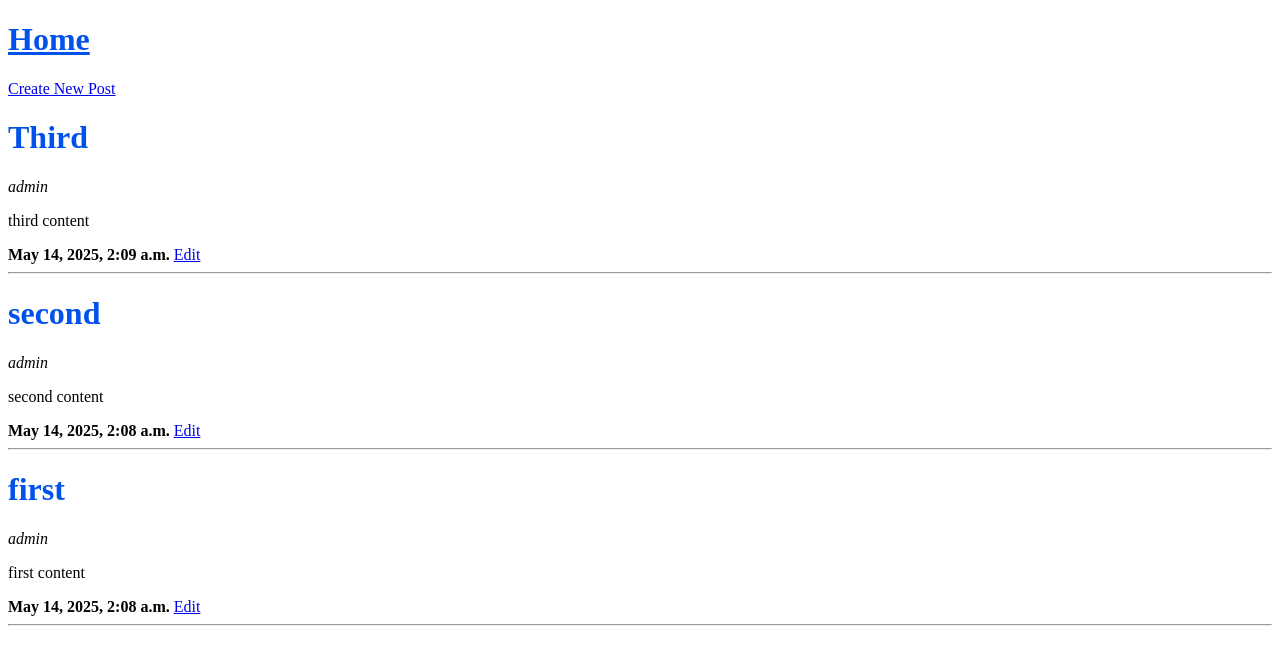
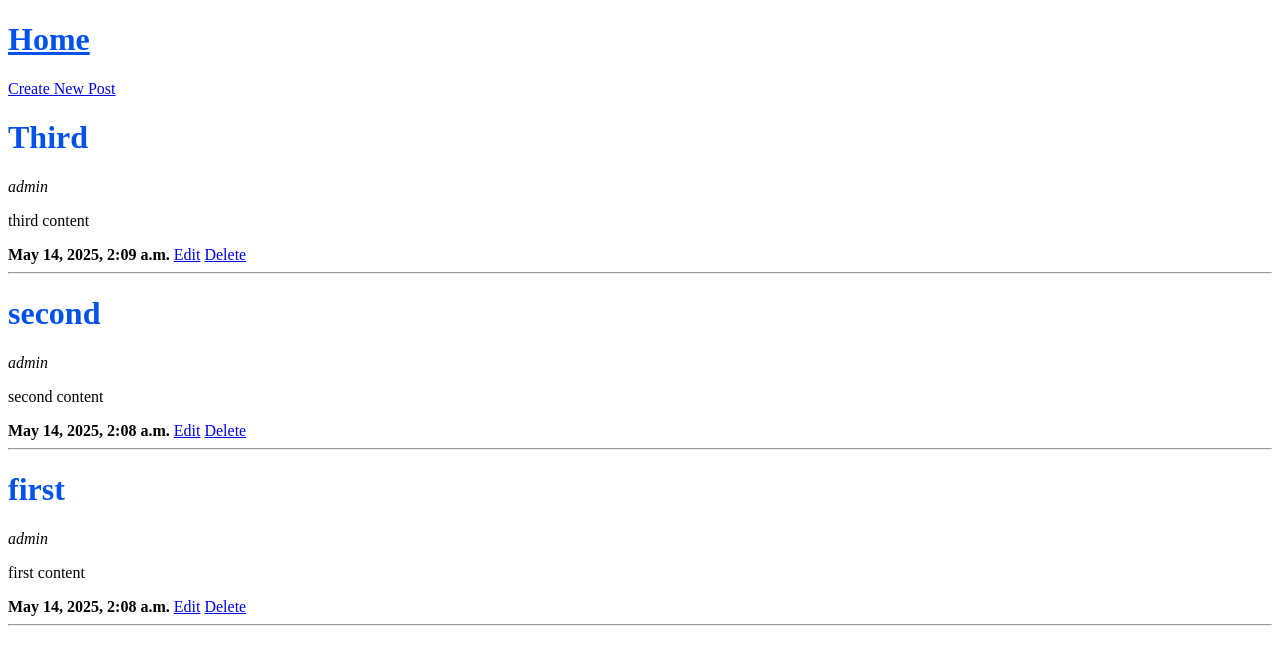
Before and after one commit to Krish123-lang/90_days_grind, a Django app: page / in a window 1280 px wide. Shown: the top 665 px of the page. Run offline with Django 5.2, Linux system fonts and the light colour scheme; data comes from the database, SQL or seed files in the repository; both versions use the stored data as it was after the commit.

Commit message:
Post delete

```diff
--- a/Phase2/blog/app/templates/app/index.html
+++ b/Phase2/blog/app/templates/app/index.html
@@ -11,6 +11,7 @@
         <p>{{post.content}}</p>
         <b>{{post.published_at}}</b>
         <a href="{% url 'edit_post' post.id %}">Edit</a>
+        <a href="{% url 'delete_post' post.id %}">Delete</a>
         <hr />
     {% endfor %}
 {% endblock content %}
--- a/Phase2/blog/app/urls.py
+++ b/Phase2/blog/app/urls.py
@@ -6,4 +6,5 @@ urlpatterns = [
     path('about', views.about, name='about'),
     path('post/create', views.create_post, name='create_post'),
     path('post/edit/<int:id>', views.edit_post, name='edit_post'),
+    path('post/delete/<int:id>', views.delete_post, name='delete_post'),
 ]
--- a/Phase2/blog/app/views.py
+++ b/Phase2/blog/app/views.py
@@ -64,3 +64,15 @@ def edit_post(request, id):
         else:
             messages.error(request, 'Please correct the following errors:')
             return render(request, 'app/create_post_form.html', {'create_post_form': create_post_form})
+
+
+def delete_post(request, id):
+    post = get_object_or_404(Post, pk=id)
+    context = {'post': post}
+
+    if request.method == "GET":
+        return render(request, 'app/delete_post.html', context)
+    elif request.method == "POST":
+        post.delete()
+        messages.success(request, "Post deleted successfully!")
+        return redirect("home")
```
Also changed, not shown: Phase2/blog/app/templates/app/delete_post.html (added, +14 -0 lines), Phase2/blog/db.sqlite3.
